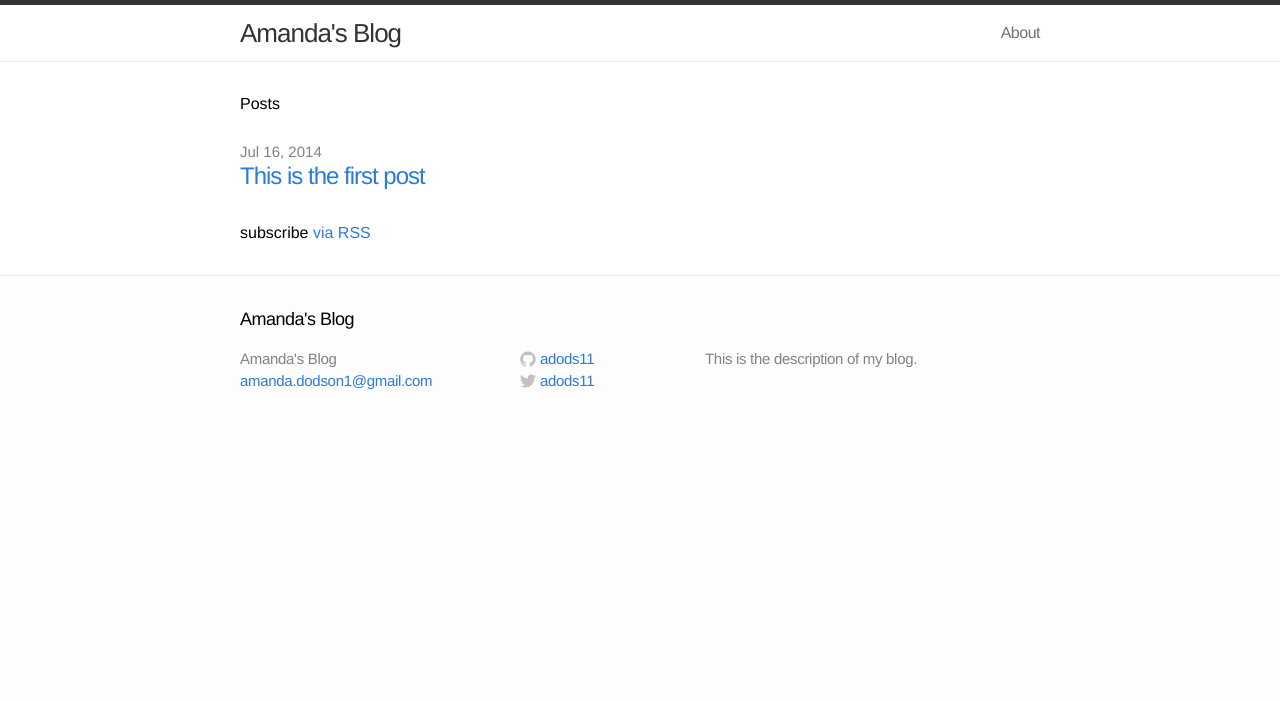
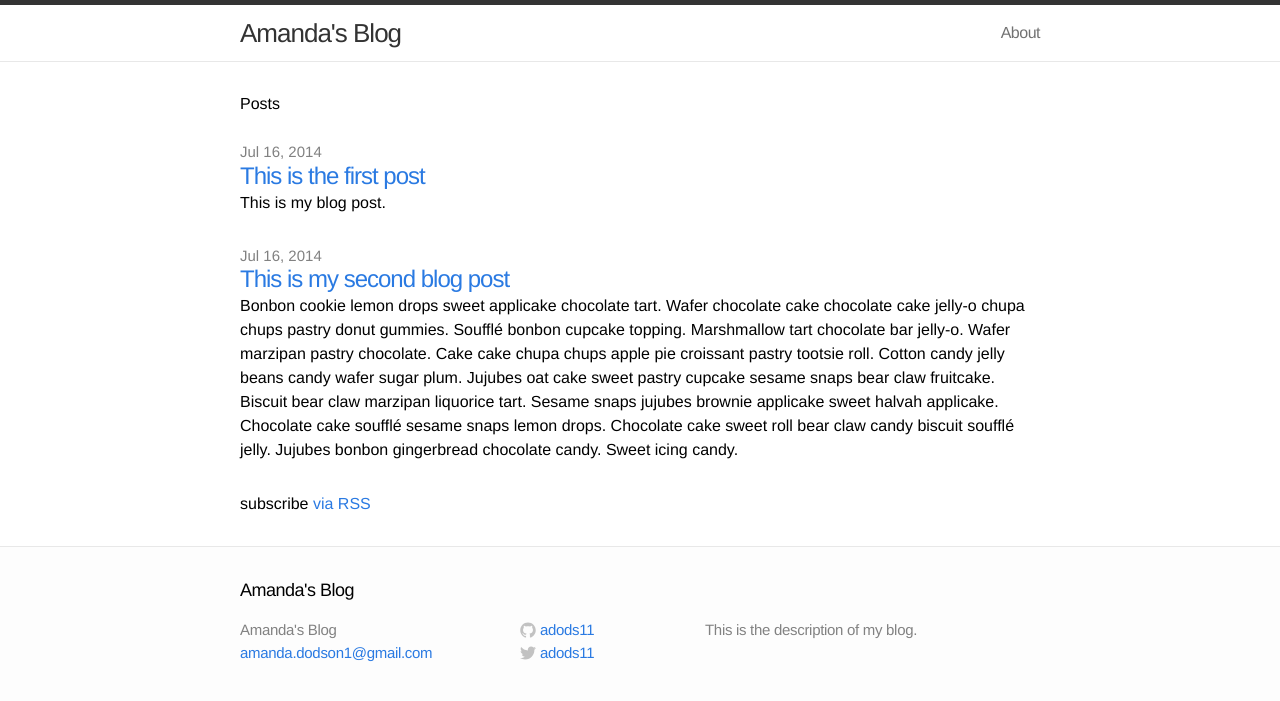
Before and after one commit to adods11/adods11.github.io, a Jekyll site: the page built from index.html, in a window 1280 px wide. Shown: the top 701 px of the page. Built offline with Jekyll 4.4.1, drawn with Linux system fonts in a browser that asks for light colours.

Commit message:
Second Blog Post

```diff
--- /dev/null
+++ b/_posts/2014-07-16-blog2.markdown
@@ -0,0 +1,11 @@
+---
+layout: post
+title:  "This is my second blog post"
+date:   2014-07-16 19:08:15
+categories: jekyll update
+---
+
+Bonbon cookie lemon drops sweet applicake chocolate tart. Wafer chocolate cake chocolate cake jelly-o chupa chups pastry donut gummies. Soufflé bonbon cupcake topping. Marshmallow tart chocolate bar jelly-o. Wafer marzipan pastry chocolate. Cake cake chupa chups apple pie croissant pastry tootsie roll. Cotton candy jelly beans candy wafer sugar plum. Jujubes oat cake sweet pastry cupcake sesame snaps bear claw fruitcake. Biscuit bear claw marzipan liquorice tart. Sesame snaps jujubes brownie applicake sweet halvah applicake. Chocolate cake soufflé sesame snaps lemon drops. Chocolate cake sweet roll bear claw candy biscuit soufflé jelly. Jujubes bonbon gingerbread chocolate candy. Sweet icing candy.
+
+[jekyll-gh]: https://github.com/jekyll/jekyll
+[jekyll]:    http://jekyllrb.com
--- a/index.html
+++ b/index.html
@@ -11,6 +11,7 @@ layout: default
       <li>
         <span class="post-date">{{ post.date | date: "%b %-d, %Y" }}</span>
         <a class="post-link" href="{{ post.url | prepend: site.baseurl }}">{{ post.title }}</a>
+        <p>{{ post.excerpt }}</p>
       </li>
     {% endfor %}
   </ul>
```
